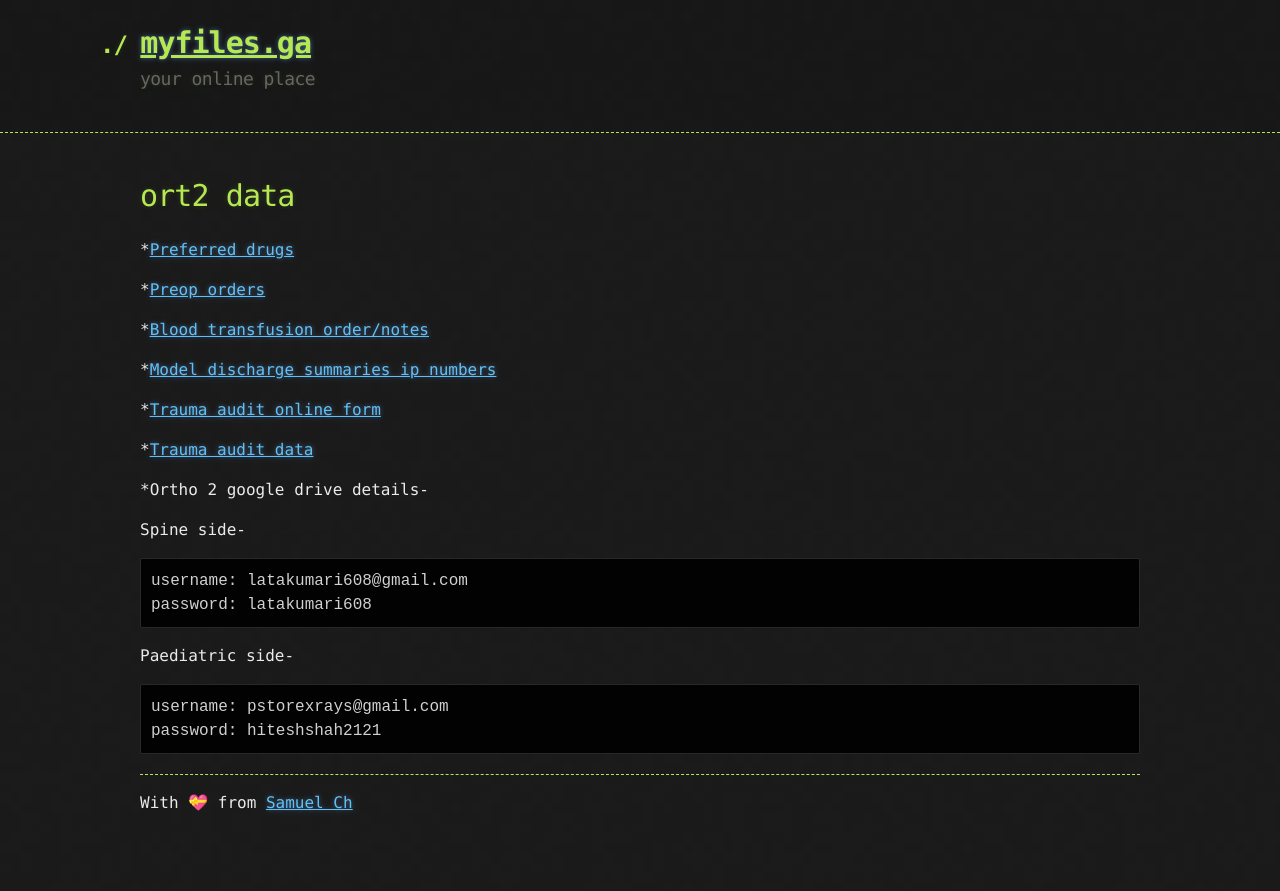
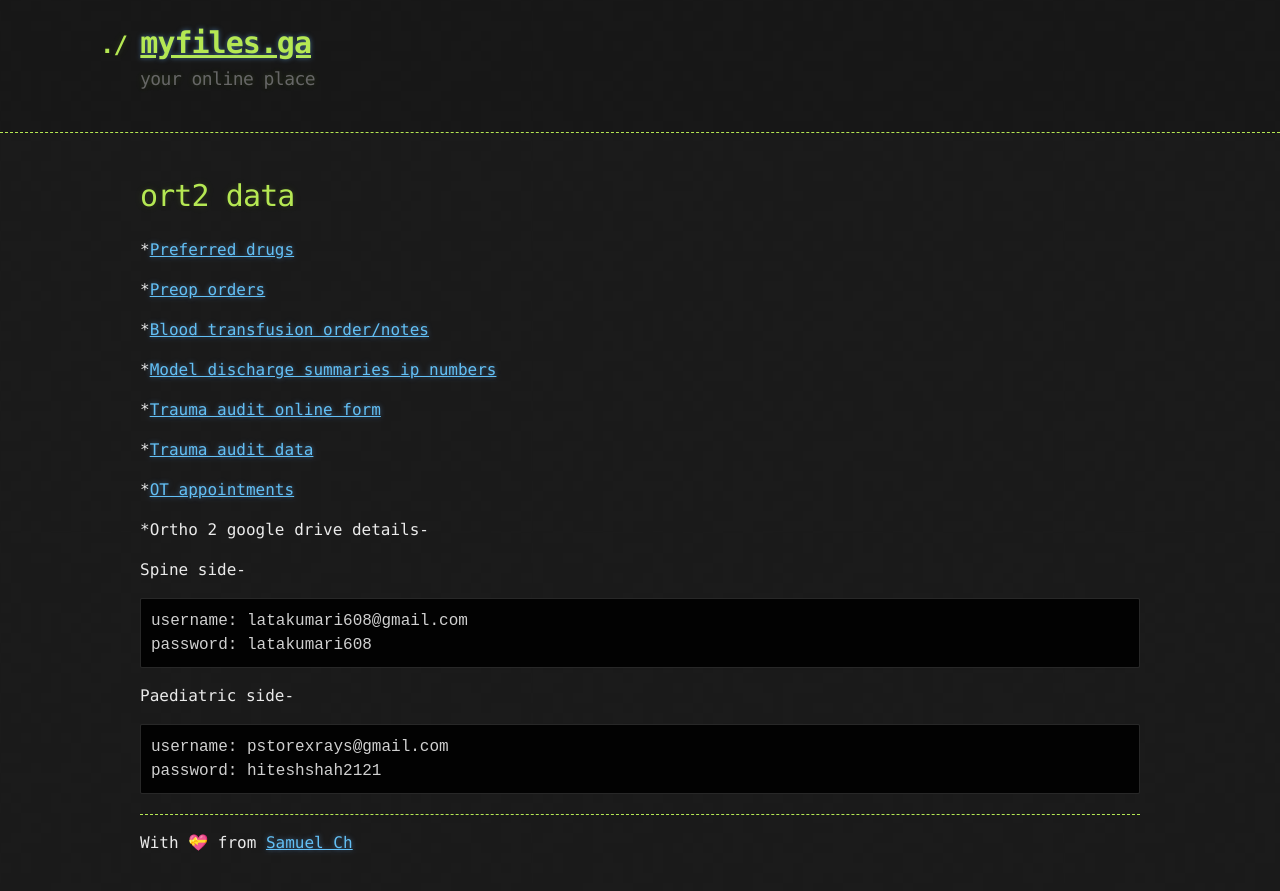
Before and after one commit to Dr-Anonymous/myfiles, a Jekyll site: the page built from ort2.md, in a window 1280 px wide. Shown: the top 891 px of the page. Built offline with Jekyll 4.4.1, drawn with Linux system fonts in a browser that asks for light colours; emoji names are drawn with the system emoji font; our own code applies the rules of GitHub Pages for plain Markdown files.

Commit message:
Update ort2.md

```diff
--- a/ort2.md
+++ b/ort2.md
@@ -17,6 +17,8 @@ categories: [pages]
 
 *[Trauma audit data](https://drive.google.com/open?id=1igM_4rFJNYYtgEvgQS_krsKvl4xxP7QECQmG-M_AQCw)
 
+*[OT appointments](https://calendar.google.com/calendar?cid=MmFmc3Y1YjZiZzhjNzVwdnBpczU1Ymhnb2dAZ3JvdXAuY2FsZW5kYXIuZ29vZ2xlLmNvbQ)
+
 *Ortho 2 google drive details-
 
 Spine side-
```
